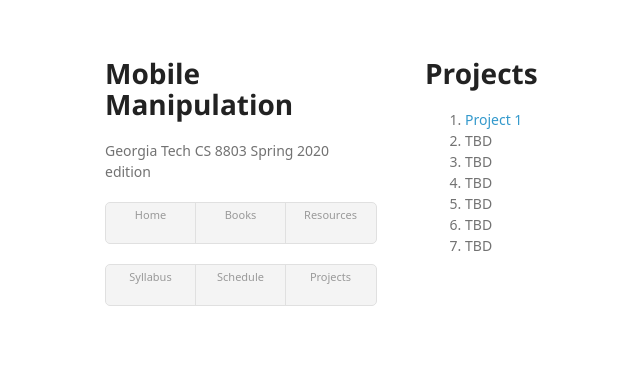
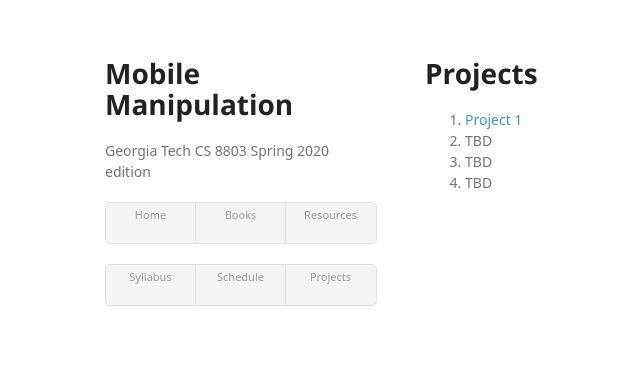
Before and after one commit to dellaert/20S-8803MM, a Jekyll site: the page built from projects.md, in a window 1280 px wide. Shown: the top 389 px of the page, without its empty margins (85-725 px from the left). Built offline with Jekyll 4.4.1, drawn with Linux system fonts in a browser that asks for light colours; some web fonts are replaced.

Commit message:
Fixed projects

```diff
--- a/projects.md
+++ b/projects.md
@@ -5,10 +5,7 @@
 
 # Projects
 
-1. [Project 1](proj1.md)
+1. [Project 1](Projects/project1.md)
 2. TBD
 3. TBD
 4. TBD
-5. TBD
-6. TBD
-7. TBD
```
Also changed, not shown: Projects/project1.md (renamed from proj1.md).
